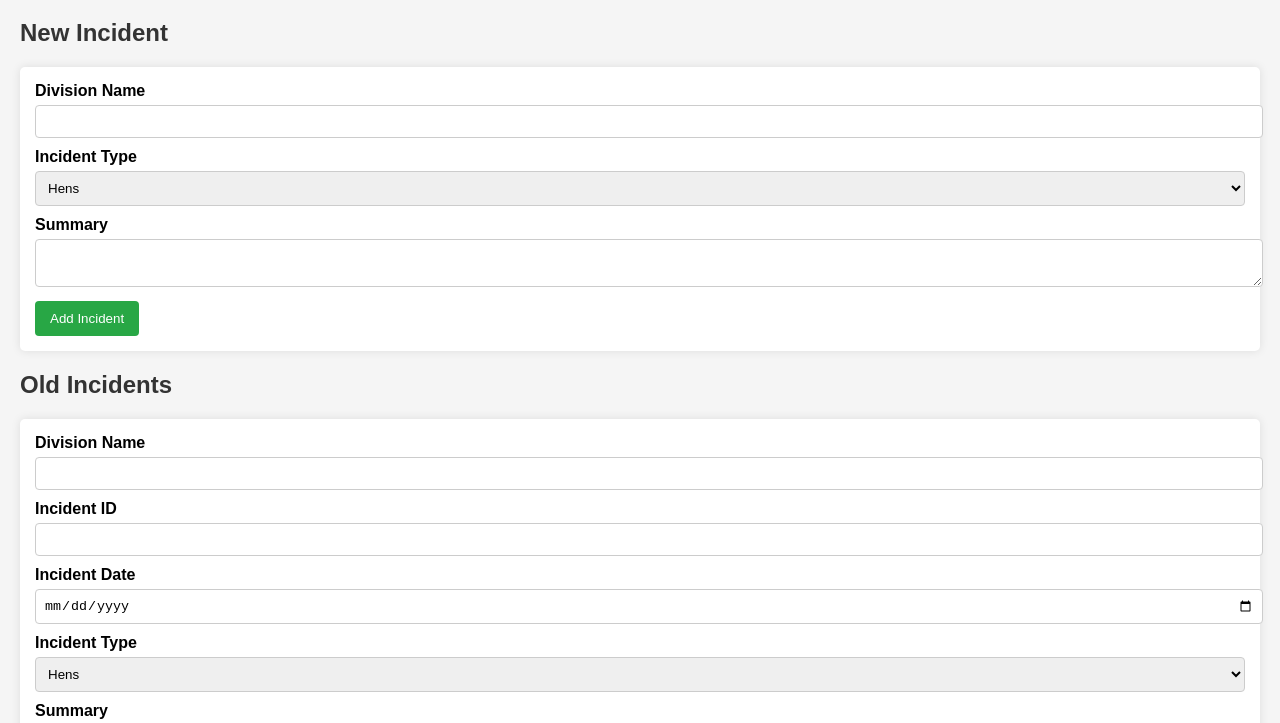
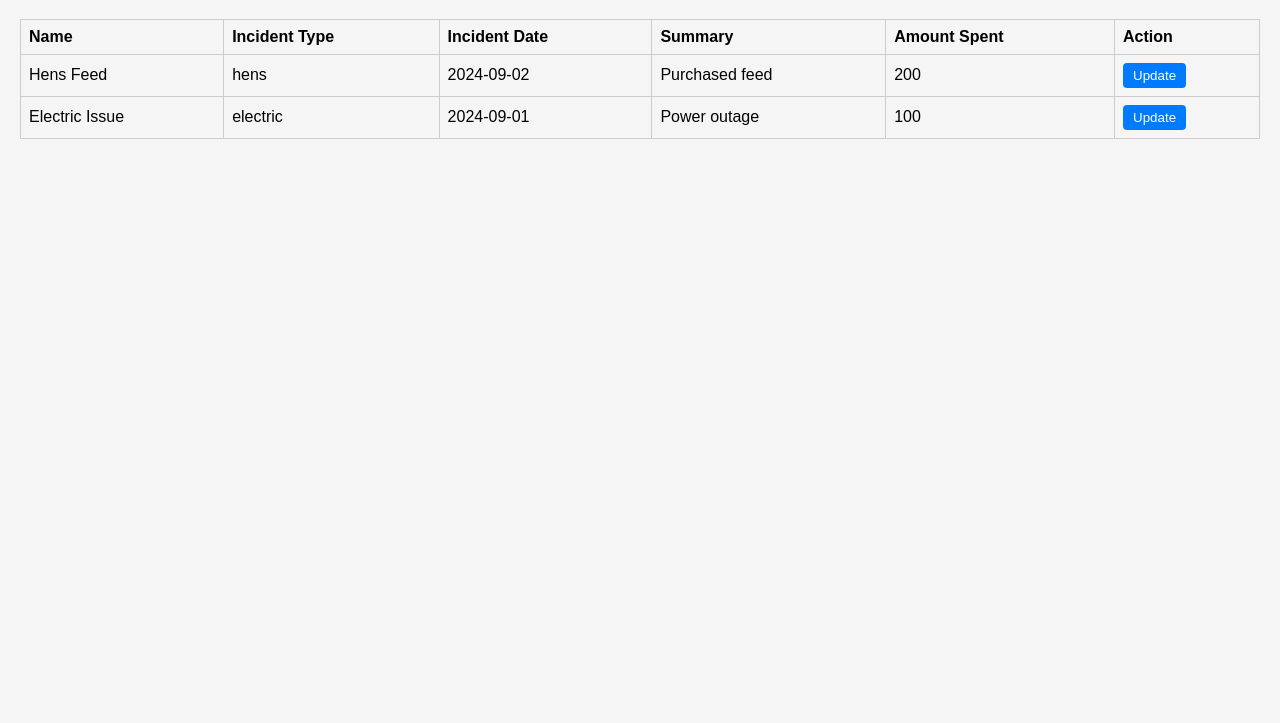
Before and after one commit to krishnaRupesh/poultryfarm, a plain HTML site: page incident-tracking.html in a window 1280 px wide. Shown: the part 61-784 px from the top of the page. Drawn offline with Linux system fonts and the light colour scheme.

Commit message:
updated incident tracking

```diff
--- a/css/styles.css
+++ b/css/styles.css
@@ -74,3 +74,17 @@ th, td {
     margin-bottom: 20px;
     font-size: 1.1em;
 }
+
+/* Styles for Update Button */
+td > button {
+    padding: 5px 10px;
+    background-color: #007bff;
+    color: #fff;
+    border: none;
+    border-radius: 4px;
+    cursor: pointer;
+}
+
+td > button:hover {
+    background-color: #0056b3;
+}
--- a/incident-tracking.html
+++ b/incident-tracking.html
@@ -8,53 +8,22 @@
 </head>
 <body>
     <h1>Incident Tracking</h1>
+    <table>
+        <thead>
+            <tr>
+                <th>Name</th>
+                <th>Incident Type</th>
+                <th>Incident Date</th>
+                <th>Summary</th>
+                <th>Amount Spent</th>
+                <th>Action</th>
+            </tr>
+        </thead>
+        <tbody id="incident-list">
+            <!-- Incident rows will be dynamically populated here -->
+        </tbody>
+    </table>
 
-    <h2>New Incident</h2>
-    <form id="new-incident-form">
-        <label for="division-name">Division Name</label>
-        <input type="text" id="division-name" name="division-name" required>
-
-        <label for="incident-type">Incident Type</label>
-        <select id="incident-type" name="incident-type" required>
-            <option value="hens">Hens</option>
-            <option value="electric">Electric</option>
-            <option value="machinery">Machinery</option>
-            <option value="others">Others</option>
-        </select>
-
-        <label for="summary">Summary</label>
-        <textarea id="summary" name="summary" maxlength="1000" required></textarea>
-
-        <button type="submit">Add Incident</button>
-    </form>
-
-    <h2>Old Incidents</h2>
-	<form id="old-incident-form"> <label for="division-name-old">Division Name</label> <input type="text" id="division-name-old" name="division-name-old" required>
-
-	<label for="incident-id">Incident ID</label>
-    <input type="text" id="incident-id" name="incident-id" required>
-
-    <label for="incident-date">Incident Date</label>
-    <input type="date" id="incident-date" name="incident-date" required>
-
-    <label for="incident-type-old">Incident Type</label>
-    <select id="incident-type-old" name="incident-type-old" required>
-        <option value="hens">Hens</option>
-        <option value="electric">Electric</option>
-        <option value="machinery">Machinery</option>
-        <option value="others">Others</option>
-    </select>
-
-    <label for="summary-old">Summary</label>
-    <textarea id="summary-old" name="summary-old" maxlength="1000" required></textarea>
-
-    <label for="amount-spent">Amount Spent</label>
-    <input type="number" id="amount-spent" name="amount-spent" required>
-
-    <button type="submit">Update Incident</button>
-</form>
-
-<script src="js/incident.js"></script>
-
+    <script src="js/incident-tracking.js"></script>
 </body>
 </html>
--- /dev/null
+++ b/js/incident-tracking.js
@@ -0,0 +1,35 @@
+// Function to load incidents
+function loadIncidents() {
+    const incidents = getIncidents();
+    const tbody = document.getElementById('incident-list');
+    tbody.innerHTML = ''; // Clear previous rows
+
+    incidents.forEach(incident => {
+        const row = document.createElement('tr');
+        row.innerHTML = `
+            <td>${incident.name}</td>
+            <td>${incident.type}</td>
+            <td>${incident.date}</td>
+            <td>${incident.summary}</td>
+            <td>${incident.amountSpent}</td>
+            <td><button onclick="redirectToUpdate('${incident.id}')">Update</button></td>
+        `;
+        tbody.appendChild(row);
+    });
+}
+
+// Function to simulate fetching incidents from backend
+function getIncidents() {
+    return [
+        { id: 'INC001', name: 'Electric Issue', type: 'electric', date: '2024-09-01', summary: 'Power outage', amountSpent: '100' },
+        { id: 'INC002', name: 'Hens Feed', type: 'hens', date: '2024-09-02', summary: 'Purchased feed', amountSpent: '200' },
+    ].sort((a, b) => new Date(b.date) - new Date(a.date)); // Sort by incident date descending
+}
+
+// Function to handle redirect to update screen
+function redirectToUpdate(incidentId) {
+    window.location.href = `incident-update.html?id=${incidentId}`;
+}
+
+// Initial load of incidents
+window.onload = loadIncidents;
--- /dev/null
+++ b/js/new-incident.js
@@ -0,0 +1,5 @@
+document.getElementById('new-incident-form').addEventListener('submit', function(event) {
+    event.preventDefault();
+    // Code to handle form submission and save the new incident data
+    alert('New Incident Created!');
+});
```
Also changed, not shown: incident-update.html (added, +40 -0 lines), js/incident-update.js (added, +35 -0 lines), new-incident.html (added, +37 -0 lines).
